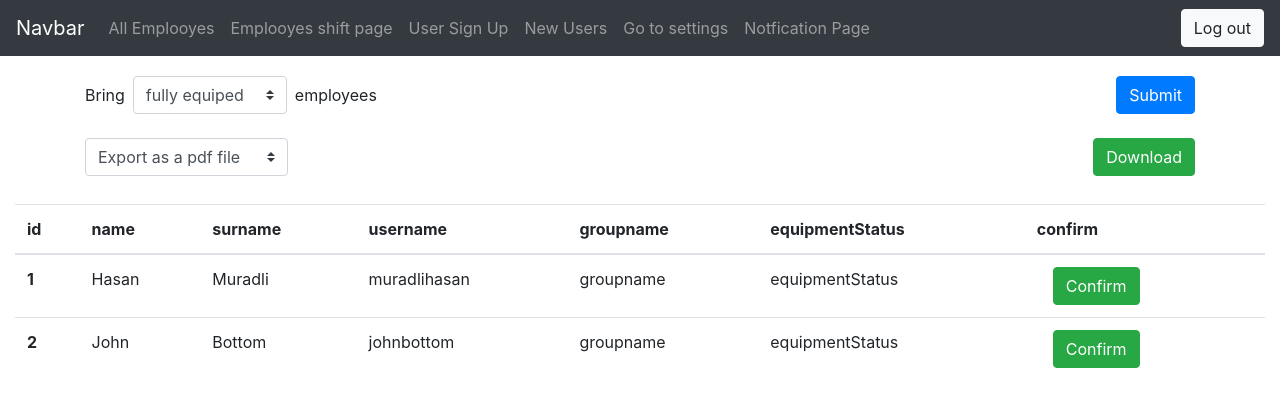
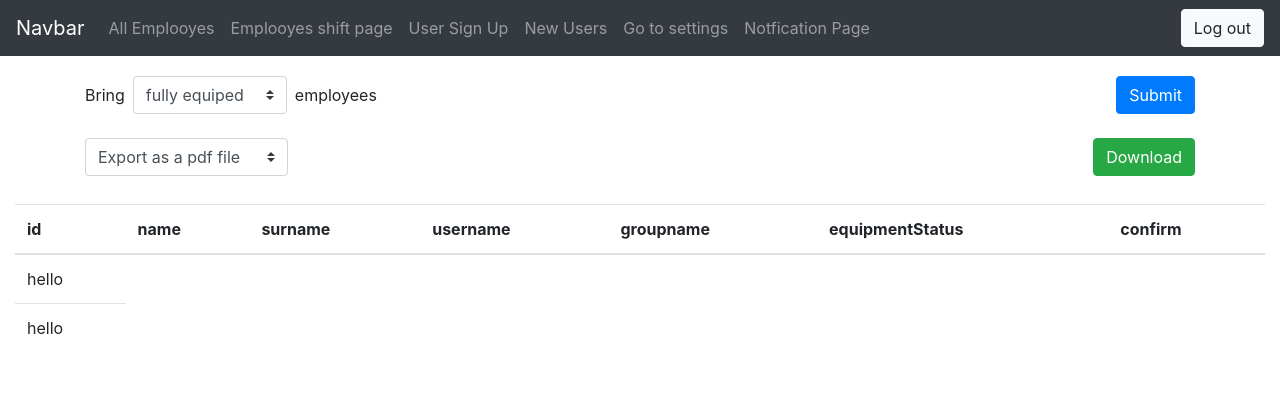
Before and after one commit to bashiroglu/developing-front-employeesmanagerapp, a React (Create React App) app: page /employee-confirm in a window 1280 px wide. Shown: the top 406 px of the page. Built offline with nearby package versions, Linux system fonts and the light colour scheme.

Commit message:
get rid of unreadable code in useritem

```diff
--- a/src/components/useritem/UserItem.jsx
+++ b/src/components/useritem/UserItem.jsx
@@ -1,6 +1,5 @@
 import React from 'react';
 import uuid from 'uuid';
-import Button from '../elements/formelements/button/Button';
 
 function UserItem({ employee, button }) {
   const commingArray =
@@ -9,26 +8,11 @@ function UserItem({ employee, button }) {
       : button === 'deactivate'
       ? Object.keys(employee).concat([`deactivate${uuid()}`])
       : Object.keys(employee);
+  console.log(commingArray);
 
   return (
     <tr>
-      {commingArray.map(key =>
-        key === 'id' ? (
-          <th key={employee[key]} scope="row">
-            {employee.id}
-          </th>
-        ) : key.startsWith('confirm') ? (
-          <td key={employee[key]}>
-            <Button classes=" mx-3 btn-success">Confirm</Button>
-          </td>
-        ) : key.startsWith('deactivate') ? (
-          <td key={employee[key]}>
-            <Button classes=" mx-3 btn-danger">Deactivate</Button>
-          </td>
-        ) : (
-          <td key={employee[key]}>{employee[key]}</td>
-        )
-      )}
+      <td>hello</td>
     </tr>
   );
 }
--- a/src/components/userlist/UserList.jsx
+++ b/src/components/userlist/UserList.jsx
@@ -2,16 +2,13 @@ import React from 'react';
 import UserItem from '../useritem/UserItem';
 
 function UserList({ employees, button }) {
-
   return (
     <tbody>
-      {employees.map(employee => (
-        <UserItem
-          key={employee.id}
-          employee={employee}
-          button={button}
-        />
-      ))}
+      {employees.map(employee => {
+        console.log(employee._id);
+
+        return <UserItem key={employee._id} employee={employee} />;
+      })}
     </tbody>
   );
 }
```
